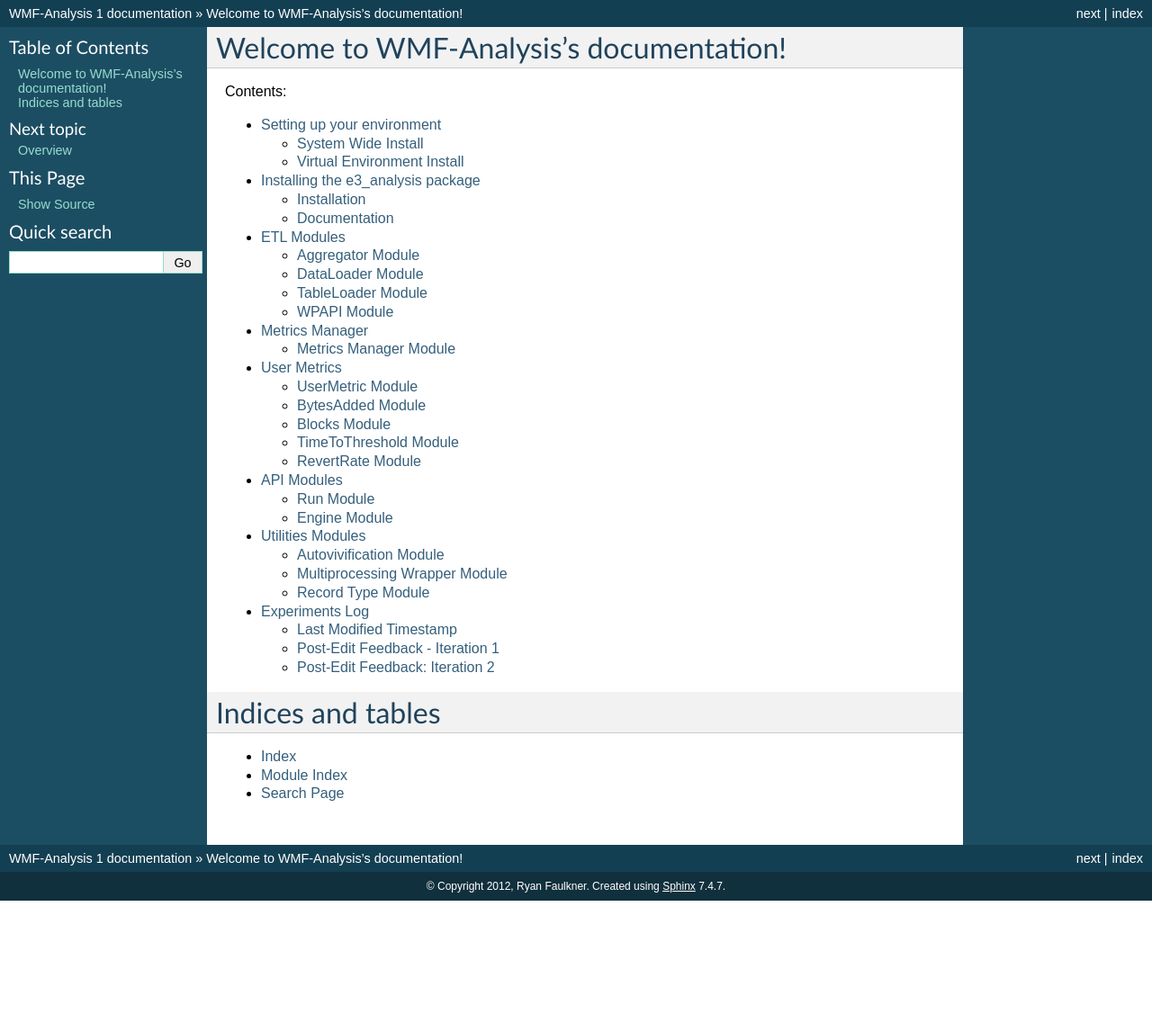
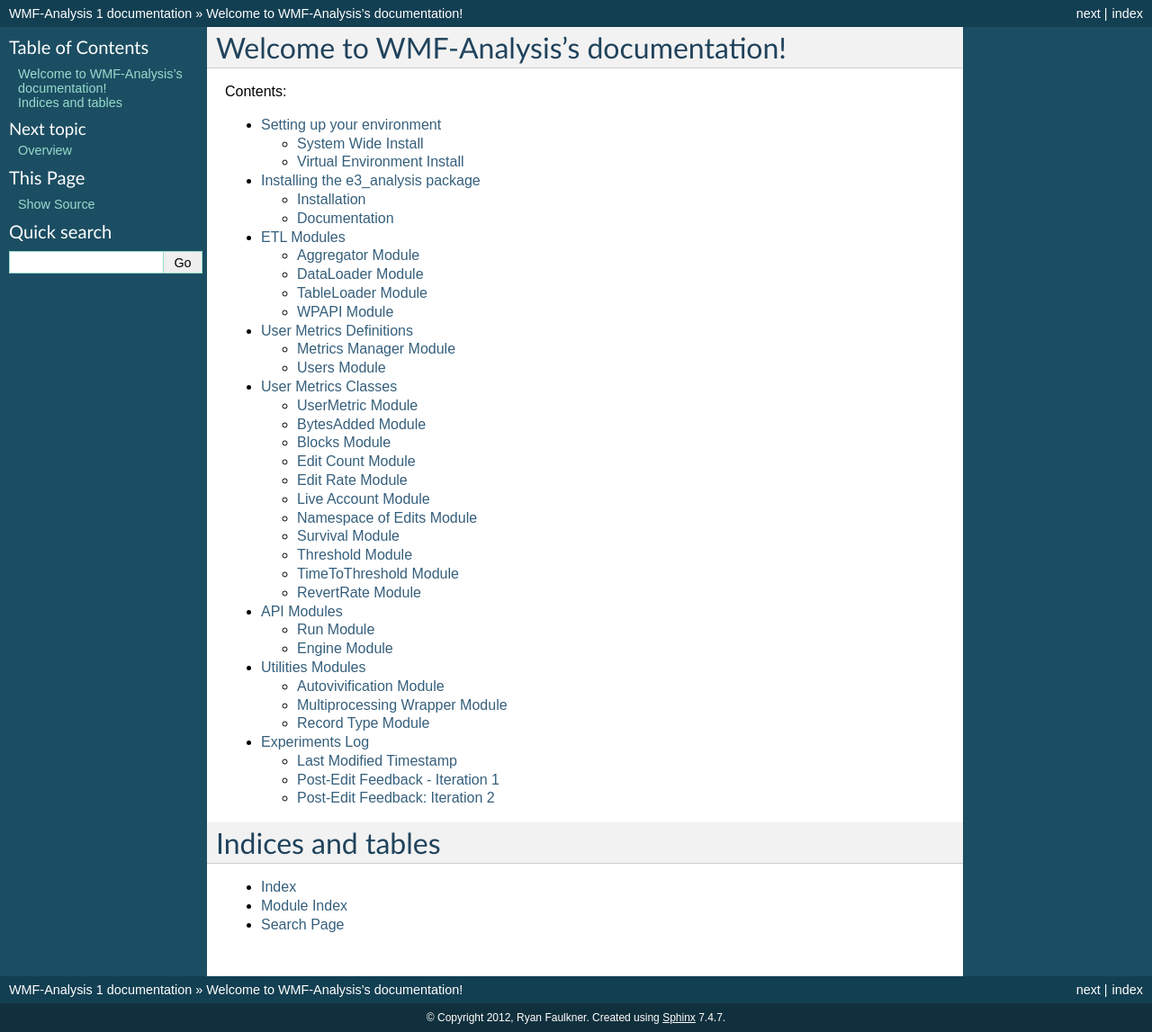
Before and after one commit to rfaulkner/wikipedia_user_metrics, a Sphinx documentation site: the page built from docs/index.rst, in a window 1280 px wide. Shown: the whole page at 90% size. Built offline with Sphinx 7.4.7, drawn with Linux system fonts in a browser that asks for light colours; formulas are drawn with MathJax 3; before the commit the page ends 1001 px from its top, so only the background shows below that.

Commit message:
mod. Reference additional metrics class modules.

```diff
--- a/docs/metrics.rst
+++ b/docs/metrics.rst
@@ -1,6 +1,21 @@
 
-Metrics Manager
-================
+User Metrics Definitions
+========================
+
+This package handles the logic involved with extracting metrics and
+coordinating operations on those metrics.  These user metrics are specific
+to Wikipedia users, but have the potential to be extended to other online
+communites.
+
+The definitions of what a user metric represents can be found in the
+`research metrics documentation`_.  These defintions are manifest in the class
+definitions in ``UserMetric`` derived classes.  The ``query`` subpackage defines
+the details behind how the data is extracted from the MediaWiki backend data
+stores.  The metrics manager module handles coordinating requests that require
+the handling of several UserMetric objects.
+
+.. _research metrics documentation: http://meta.wikimedia.org/wiki/Research:Metrics
+
 
 Metrics Manager Module
 -----------------------
@@ -8,8 +23,14 @@ Metrics Manager Module
 .. automodule:: src.metrics.metrics_manager
    :members:
 
-User Metrics
-============
+Users Module
+------------
+
+.. automodule:: src.metrics.users
+   :members:
+
+User Metrics Classes
+====================
 
 This set of module definitions are based on Wikimedia Foundation user metrics_
 that are used to perform measurements primarily on new users in an effort to
@@ -21,12 +42,6 @@ UserMetric Module
 -----------------
 
 .. automodule:: src.metrics.user_metric
-
-
-UserMetric Class
-~~~~~~~~~~~~~~~~
-
-.. autoclass:: src.metrics.user_metric.UserMetric
    :members:
 
 
@@ -34,43 +49,58 @@ BytesAdded Module
 -----------------
 
 .. automodule:: src.metrics.bytes_added
-
-BytesAdded Class
-~~~~~~~~~~~~~~~~
-
-.. autoclass:: src.metrics.bytes_added.BytesAdded
    :members:
 
 Blocks Module
 -------------
 
 .. automodule:: src.metrics.blocks
-
-BytesAdded Class
-~~~~~~~~~~~~~~~~
-
-.. autoclass:: src.metrics.blocks.Blocks
    :members:
 
+Edit Count Module
+-----------------
+
+.. automodule:: src.metrics.edit_count
+   :members:
+
+Edit Rate Module
+----------------
+
+.. automodule:: src.metrics.edit_rate
+   :members:
+
+Live Account Module
+-------------------
+
+.. automodule:: src.metrics.live_account
+   :members:
+
+Namespace of Edits Module
+-------------------------
+
+.. automodule:: src.metrics.namespace_of_edits
+   :members:
+
+Survival Module
+---------------
+
+.. automodule:: src.metrics.survival
+   :members:
+
+Threshold Module
+----------------
+
+.. automodule:: src.metrics.threshold
+   :members:
 
 TimeToThreshold Module
 ----------------------
 
 .. automodule:: src.metrics.time_to_threshold
-
-TimeToThresholdClass
-~~~~~~~~~~~~~~~~~~~~
-
-.. autoclass:: src.metrics.time_to_threshold.TimeToThreshold
    :members:
 
 RevertRate Module
 -----------------
 
 .. automodule:: src.metrics.revert_rate
-
-RevertRate Class
-~~~~~~~~~~~~~~~~
-
-.. autoclass:: src.metrics.revert_rate.RevertRate
    :members:
```
